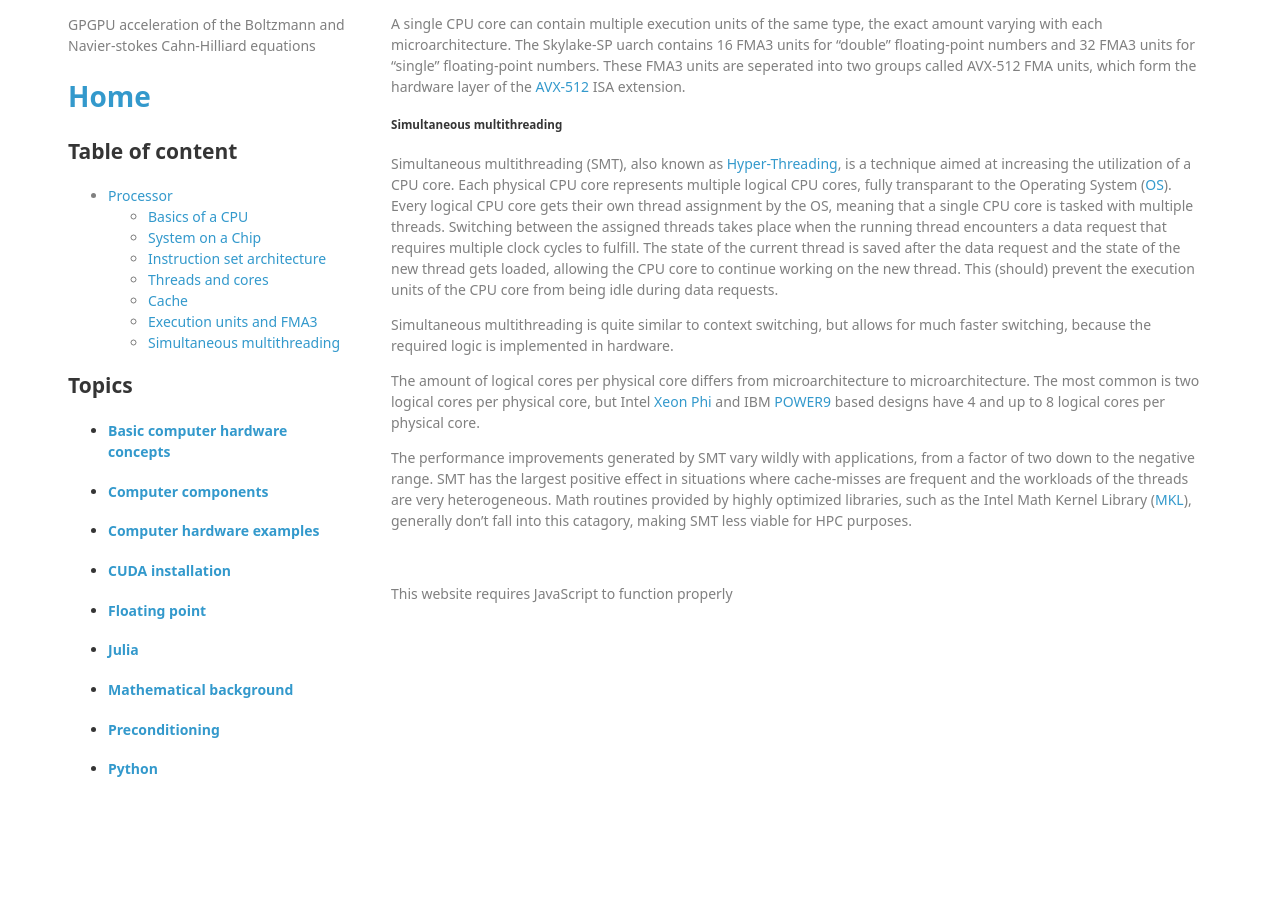
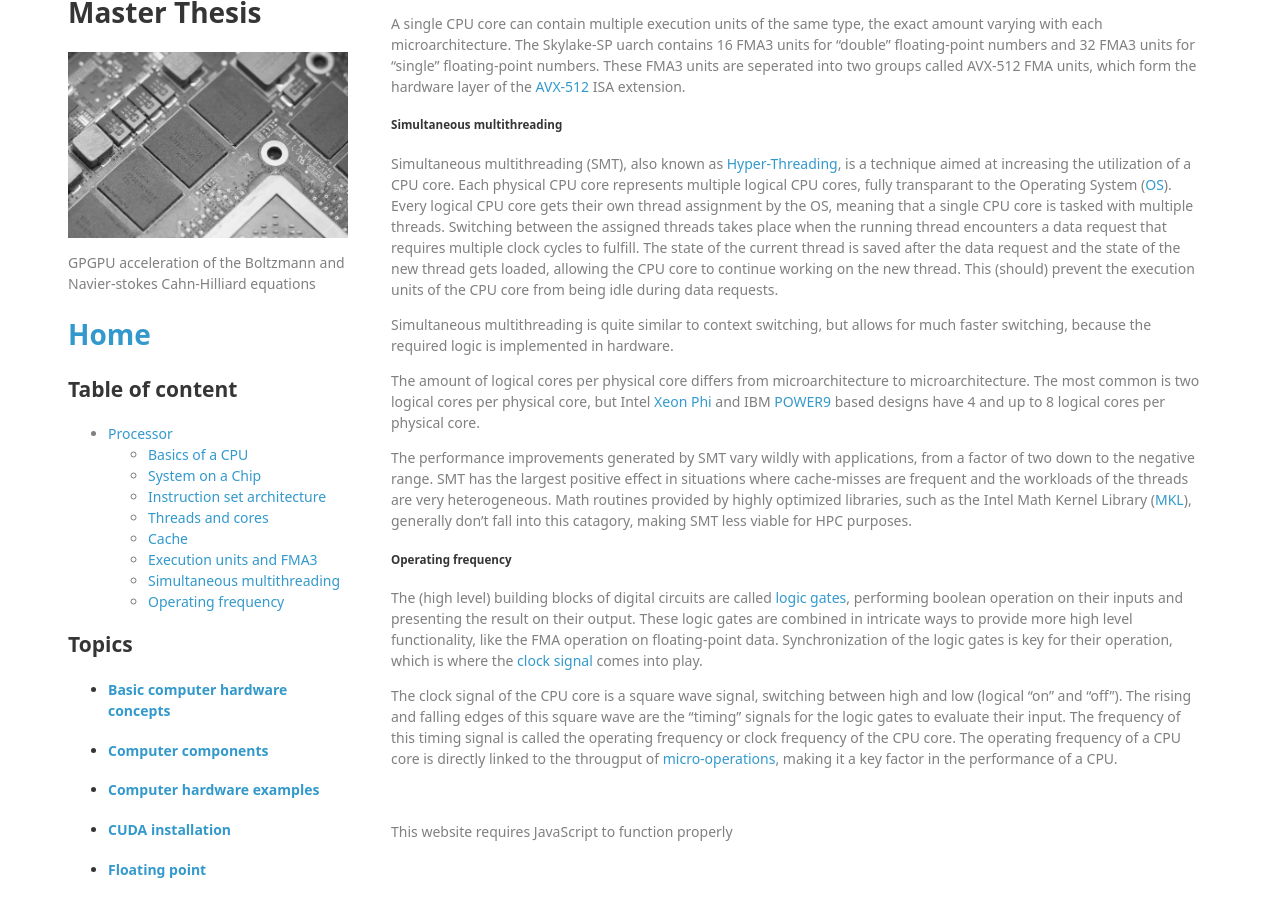
Before and after one commit to lucasbekker/lucasbekker.github.io, a Jekyll site: the page built from _sections/Computer_components.md, in a window 1280 px wide and 900 px high, scrolled down 2407 px. Built offline with Jekyll 4.4.1, drawn with Linux system fonts in a browser that asks for light colours; nearby versions of some CDN libraries; formulas are drawn with MathJax 3.

Commit message:
Made a start on section on cpu frequencies.

```diff
--- a/_sections/Computer_components.md
+++ b/_sections/Computer_components.md
@@ -76,3 +76,9 @@
 The amount of logical cores per physical core differs from microarchitecture to microarchitecture. The most common is two logical cores per physical core, but Intel [Xeon Phi](https://en.wikipedia.org/wiki/Xeon_Phi) and IBM [POWER9](https://en.wikipedia.org/wiki/POWER9) based designs have 4 and up to 8 logical cores per physical core.
 
 The performance improvements generated by SMT vary wildly with applications, from a factor of two down to the negative range. SMT has the largest positive effect in situations where cache-misses are frequent and the workloads of the threads are very heterogeneous. Math routines provided by highly optimized libraries, such as the Intel Math Kernel Library ([MKL](https://en.wikipedia.org/wiki/Math_Kernel_Library)), generally don't fall into this catagory, making SMT less viable for HPC purposes.
+
+##### Operating frequency
+
+The (high level) building blocks of digital circuits are called [logic gates](https://en.wikipedia.org/wiki/Logic_gate), performing boolean operation on their inputs and presenting the result on their output. These logic gates are combined in intricate ways to provide more high level functionality, like the FMA operation on floating-point data. Synchronization of the logic gates is key for their operation, which is where the [clock signal](https://en.wikipedia.org/wiki/Clock_signal) comes into play.
+
+The clock signal of the CPU core is a square wave signal, switching between high and low (logical "on" and "off"). The rising and falling edges of this square wave are the "timing" signals for the logic gates to evaluate their input. The frequency of this timing signal is called the operating frequency or clock frequency of the CPU core. The operating frequency of a CPU core is directly linked to the througput of [micro-operations](https://en.wikipedia.org/wiki/Micro-operation), making it a key factor in the performance of a CPU.
```
